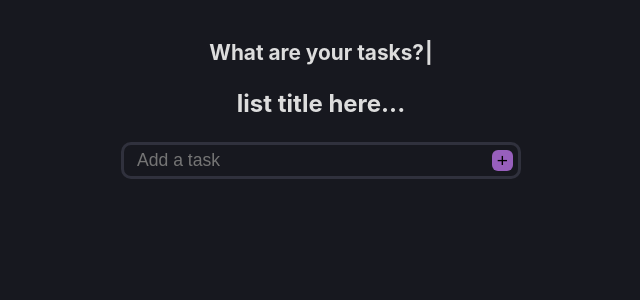
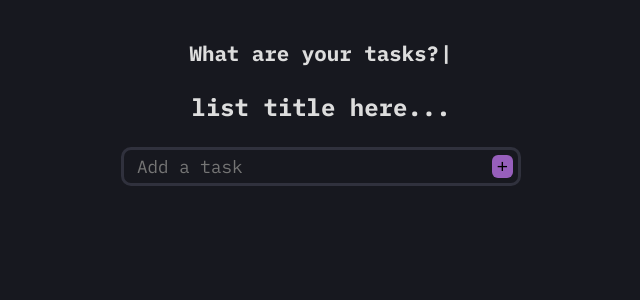
Before and after one commit to estefaniaramirezmnt/react-todo-app-personal, a React (Create React App) app: page / in a window 1280 px wide. Shown: the top 300 px of the page, without its empty margins (319-959 px from the left). Built offline with nearby package versions, Linux system fonts and the light colour scheme.

Commit message:
Added font family

```diff
--- a/public/index.html
+++ b/public/index.html
@@ -16,6 +16,9 @@
   <meta name="description" content="Web site created using create-react-app" />
   <link rel="apple-touch-icon" href="%PUBLIC_URL%/favicon.ico" />
   <link rel="manifest" href="%PUBLIC_URL%/manifest.json" />
+  <link rel="preconnect" href="https://fonts.googleapis.com">
+<link rel="preconnect" href="https://fonts.gstatic.com" crossorigin>
+<link href="https://fonts.googleapis.com/css2?family=IBM+Plex+Mono:ital,wght@0,100;0,200;0,300;0,400;0,500;0,600;0,700;1,100;1,200;1,300;1,400;1,500;1,600;1,700&display=swap" rel="stylesheet">
   <title>ToDo App</title>
 </head>
 
--- a/src/App.css
+++ b/src/App.css
@@ -5,6 +5,7 @@
 body {
   background-color: #17181f;
   color: #ddd;
+  font-family: "IBM Plex Mono", monospace;
   font-size: 1.2rem;
 }
 
@@ -32,6 +33,7 @@
   border-radius: 10px;
   display: block;
   color: #fff;
+  font-family: "IBM Plex Mono", monospace;
   margin: 0 auto;
   margin-bottom: 18px;
   padding: 5px;
@@ -50,6 +52,7 @@
   border: 0;
   color: #fff;
   display: block;
+  font-family: "IBM Plex Mono", monospace;
   font-size: 1.1rem;
   padding: 0 8px;
   width: 100%;
```
